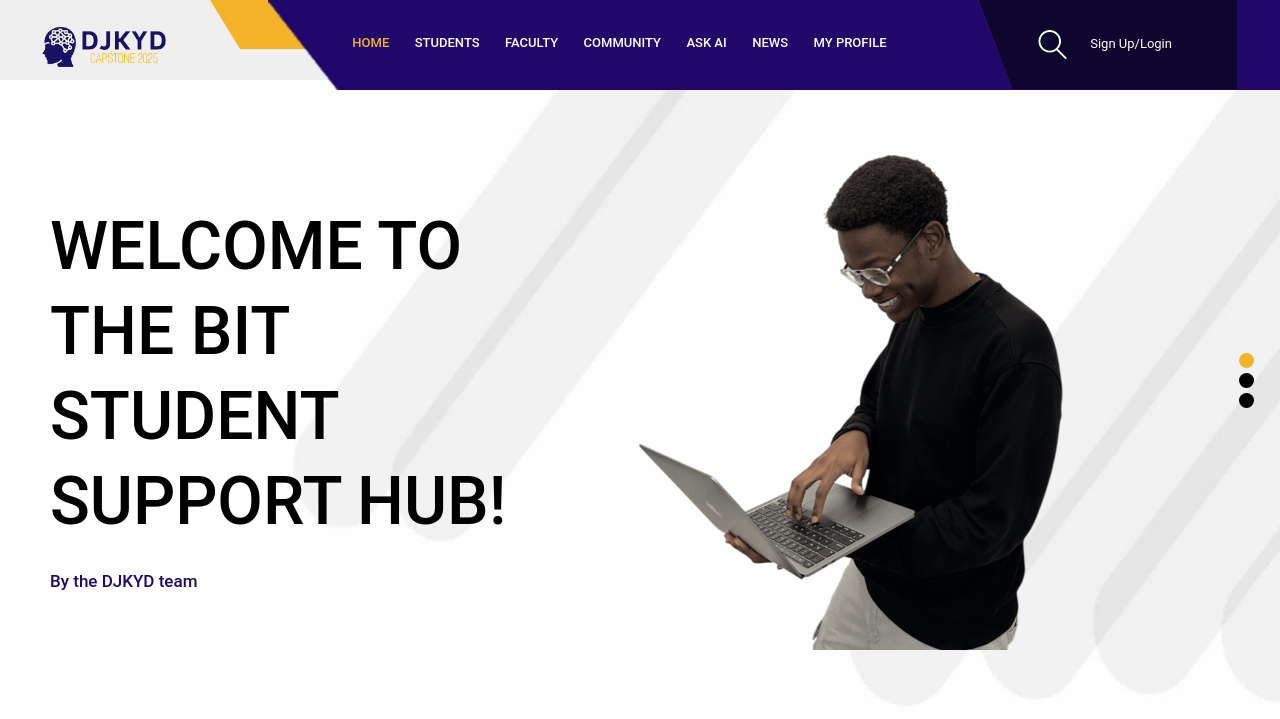
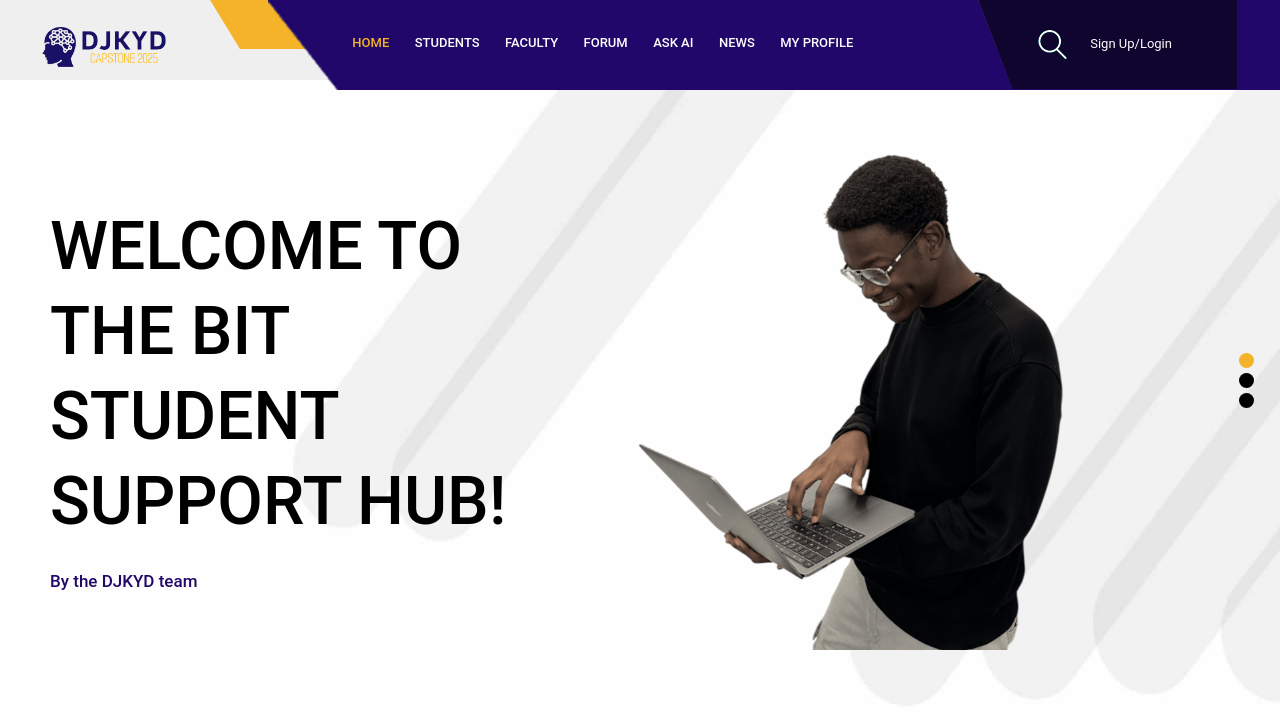
Before and after one commit to jacobabr9/DJKYDcapstone, a PHP site: page / in a window 1280 px wide. Shown: the top 719 px of the page. Run offline with PHP 8.4, Linux system fonts and the light colour scheme; some libraries are stand-ins or nearby versions.

Commit message:
Added Forum to top bar
Added Forum to top bar

```diff
--- a/mind/index.php
+++ b/mind/index.php
@@ -81,7 +81,7 @@ if ($conn->connect_error) {
                       <li class="active"> <a href="#Home">Home</a> </li>
                       <li> <a href="students-page.php">Students</a> </li>
                       <li> <a href="faculty-page.php">Faculty</a> </li>
-                      <li> <a href="#Community">Community</a> </li>
+                      <li> <a href="forum">Forum</a> </li>
                       <li> <a href="#Ask_AI">Ask AI</a> </li>
                       <li> <a href="news.php">News</a> </li>
                       <li> <a href="#My_Profile">My Profile</a> </li>
```
